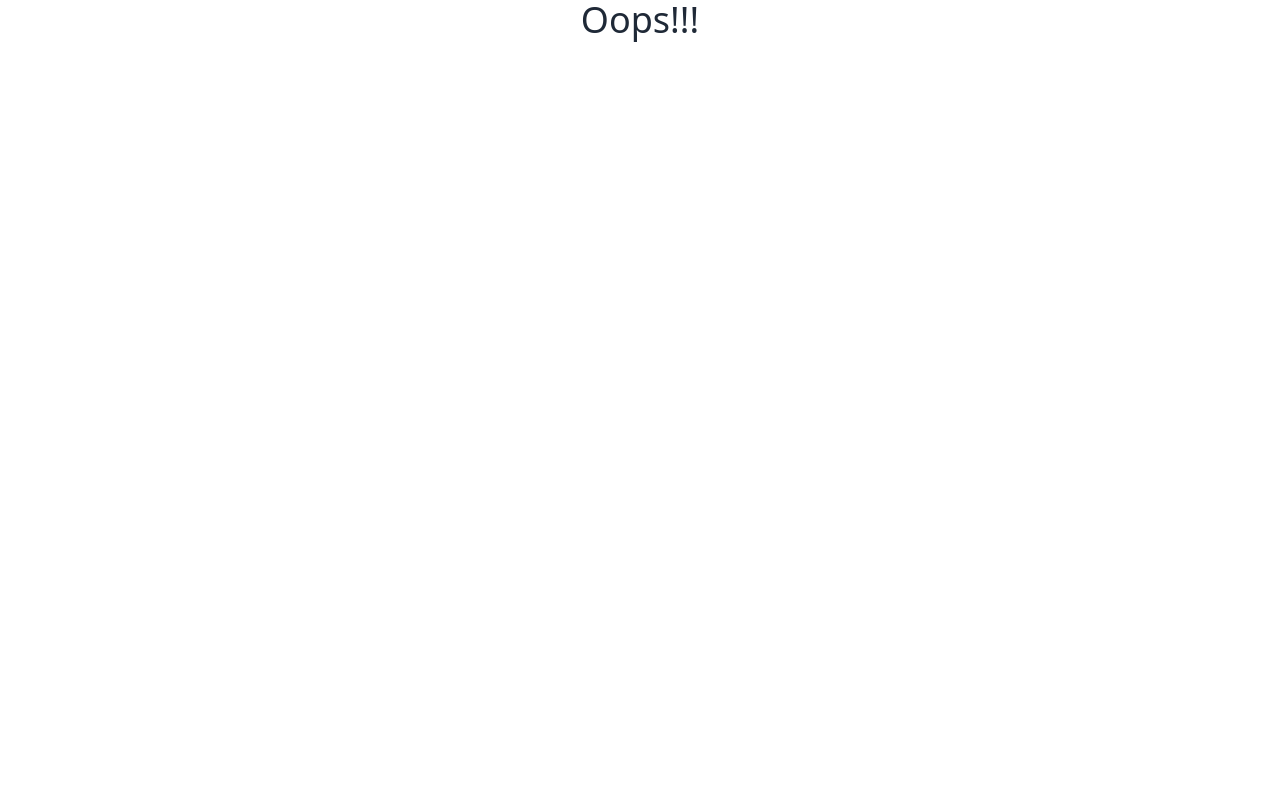
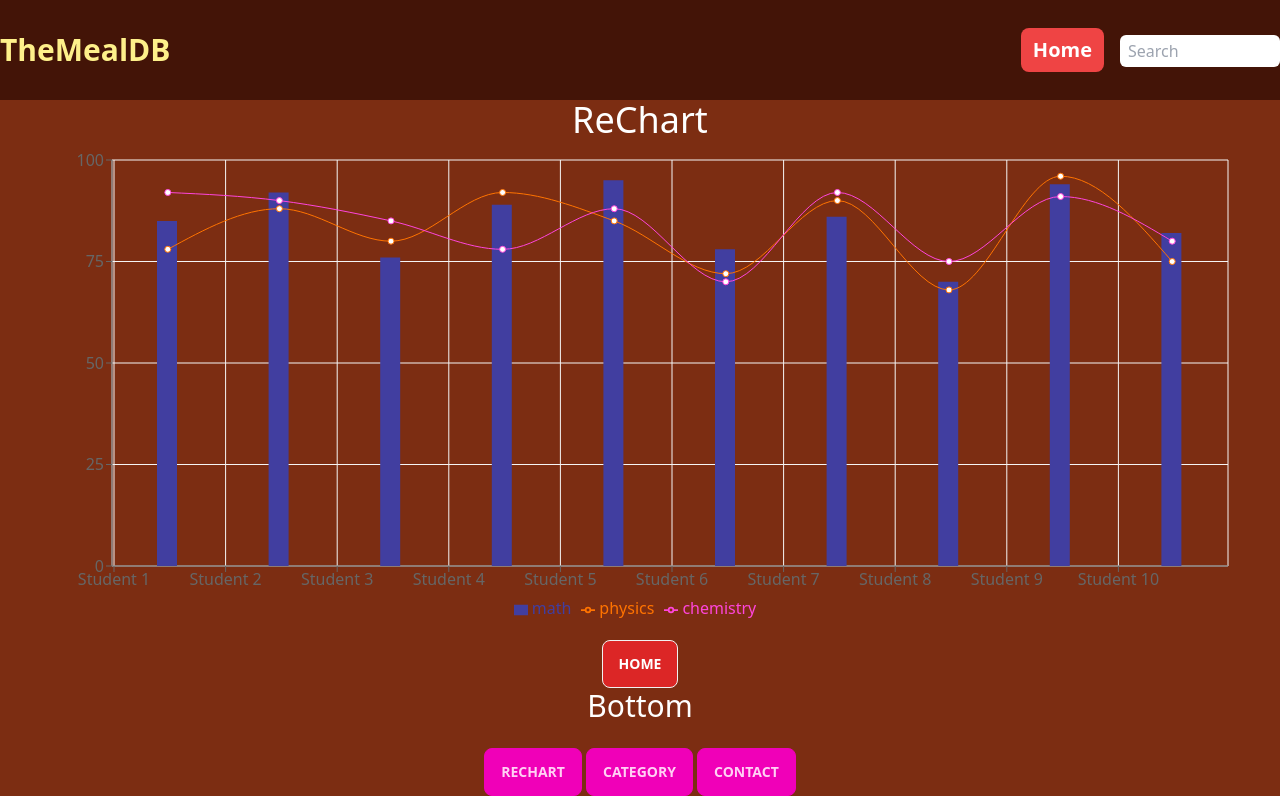
Before and after one commit to SakibAlHasan10/the-meal-db, a React (Vite) app: page /rechart in a window 1280 px wide. Before the commit this address had no page. Built offline with nearby package versions, Linux system fonts and the light colour scheme.

Commit message:
loadet data of api

```diff
--- a/src/Components/AllMeal/AllMeal.jsx
+++ b/src/Components/AllMeal/AllMeal.jsx
@@ -1,9 +1,6 @@
 
-import { useLoaderData } from "react-router-dom";
 
 const AllMeal = () => {
-    const categories = useLoaderData()
-    console.log(categories)
     return (
         <div className="my-6">
             <h2>All Categories</h2>
--- a/src/Components/Bottom/Bottom.jsx
+++ b/src/Components/Bottom/Bottom.jsx
@@ -3,7 +3,12 @@ import { Link } from "react-router-dom";
 const Bottom = () => {
     return (
         <div>
-            <Link to={'/contact'}>Contact</Link>
+            <h2 className="text-3xl">Bottom</h2>
+            <div className="mt-6">
+                <Link to={'/rechart'}> <button className="btn btn-secondary">ReChart</button></Link>
+                <Link to={'/category'}> <button className="btn btn-secondary">Category</button></Link>
+                <Link to={'/contact'}> <button className="btn btn-secondary">Contact</button></Link>
+            </div>
         </div>
     );
 };
--- a/src/Components/ErroePage/ErrorPage.jsx
+++ b/src/Components/ErroePage/ErrorPage.jsx
@@ -1,8 +1,9 @@
 import { useRouteError } from "react-router-dom";
+
 
 const ErrorPage = () => {
     const error = useRouteError()
-    // console.log(error)
+    console.log(error)
     return (
         <div className="text-center flex flex-col justify-center">
             <h2 className="text-4xl">Oops!!!</h2>
--- a/src/Components/Home/Home.jsx
+++ b/src/Components/Home/Home.jsx
@@ -1,18 +1,17 @@
-// import { Outlet } from "react-router-dom";
-// import Bottom from "../Bottom/Bottom";
+
+import { Outlet } from "react-router-dom";
+import Bottom from "../Bottom/Bottom";
 import Navbar from "../Navbar/Navbar";
-import ReChart from "../ReChart/ReChart";
-import Axios from "../Axios/Axios";
+// import Axios from "../Axios/Axios";
 
 const Home = () => {
     return (
         <div className="bg-orange-900 text-white text-center">
                 <Navbar></Navbar>
             <div className="max-w-screen-xl mx-auto px-8">
-                {/* <Outlet></Outlet> */}
-                <Axios></Axios>
-                <ReChart></ReChart>
-                {/* <Bottom></Bottom> */}
+                {/* <Axios></Axios> */}
+                <Outlet></Outlet>
+                <Bottom></Bottom>
             </div>
         </div>
     );
--- a/src/Components/ReChart/ReChart.jsx
+++ b/src/Components/ReChart/ReChart.jsx
@@ -1,3 +1,4 @@
+import { Link } from 'react-router-dom';
 import {
     ComposedChart,
     Line,
@@ -38,6 +39,9 @@ const ReChart = () => {
           <Line type="monotone" dataKey="chemistry" stroke="#ff45dc" />
             </ComposedChart>
             </ResponsiveContainer>
+            <Link to={'/'}>
+                <button className='btn bg-red-600 text-white '>home</button>
+            </Link>
         </div>
     );
 };
--- a/src/main.jsx
+++ b/src/main.jsx
@@ -1,26 +1,32 @@
 import ReactDOM from 'react-dom/client'
 import './index.css'
+import React from 'react'
 import { RouterProvider, createBrowserRouter } from 'react-router-dom'
-import React from 'react'
 import Home from './Components/Home/Home'
+import ReChart from './Components/ReChart/ReChart'
 import ErrorPage from './Components/ErroePage/ErrorPage'
 import AllMeal from './Components/AllMeal/AllMeal'
-const route = createBrowserRouter([
+const router = createBrowserRouter([
   {
     path: '/',
     element: <Home></Home>,
-    errorElement: <ErrorPage></ErrorPage>,
+    errorElement: <ErrorPage/>,
     children:[
-      // {
-      //   path: '/',
-      //   element: <AllMeal></AllMeal>,
-      //   loader:()=> fetch('www.themealdb.com/api/json/v1/1/categories.php'),
-      // }
+      {
+        path: '/rechart',
+        element: <ReChart></ReChart>
+      },
+      {
+        path: '/category',
+        loader: () => fetch('https://www.themealdb.com/api/json/v1/1/categories.php'),
+        element: <AllMeal></AllMeal>
+      }
+
     ]
   },
 ])
 ReactDOM.createRoot(document.getElementById('root')).render(
   <React.StrictMode>
-    <RouterProvider router={route}></RouterProvider>
+    <RouterProvider router={router}></RouterProvider>
   </React.StrictMode>,
 )
```
